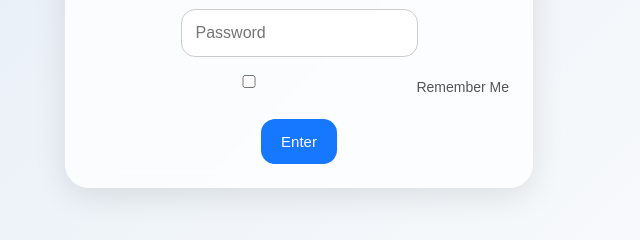
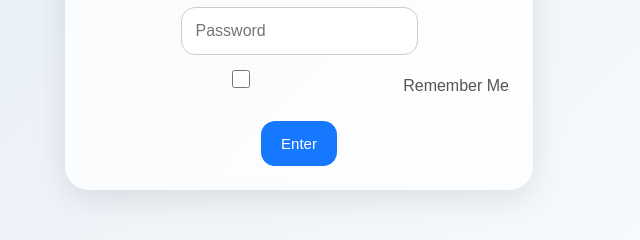
Before and after one commit to subhash0299/chat-app, a plain HTML site: page index.html in a window 1280 px wide. Shown: the part 361-601 px from the top of the page, 341-981 px from the left. Drawn offline with Linux system fonts and the light colour scheme.

Commit message:
Update styles for remember-box component

```diff
--- a/style.css
+++ b/style.css
@@ -234,16 +234,24 @@ button:hover {
 
 .remember-box {
   display: flex;
+  justify-content: center;
   align-items: center;
-  gap: 8px;
 
-  margin-bottom: 16px;
+  gap: 10px;
 
-  font-size: 14px;
+  margin-bottom: 18px;
 
+  font-size: 16px;
   color: #555;
+
+  width: 100%;
 }
 
-.remember-box input {
-  width: auto;
+.remember-box input[type="checkbox"] {
+  width: 18px;
+  height: 18px;
+
+  margin: 0;
+
+  cursor: pointer;
 }
```
